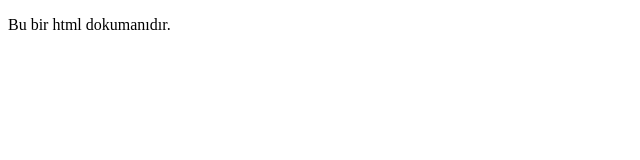
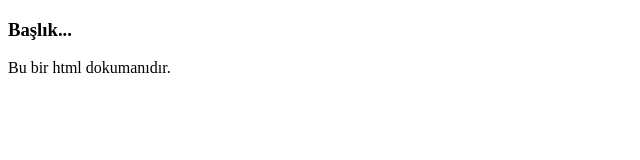
Before and after one commit to turkayurkmez/initializeRepo, a plain HTML site: page index.html in a window 1280 px wide. Shown: the whole page, without its empty margins (0-640 px from the left). Drawn offline with Linux system fonts and the light colour scheme.

Commit message:
h3 element adding to top

```diff
--- a/index.html
+++ b/index.html
@@ -7,6 +7,8 @@
     <title>Document</title>
 </head>
 <body>
+    <h3>Başlık...</h3>
     <p>Bu bir html dokumanıdır.</p>
+
 </body>
 </html>
```
